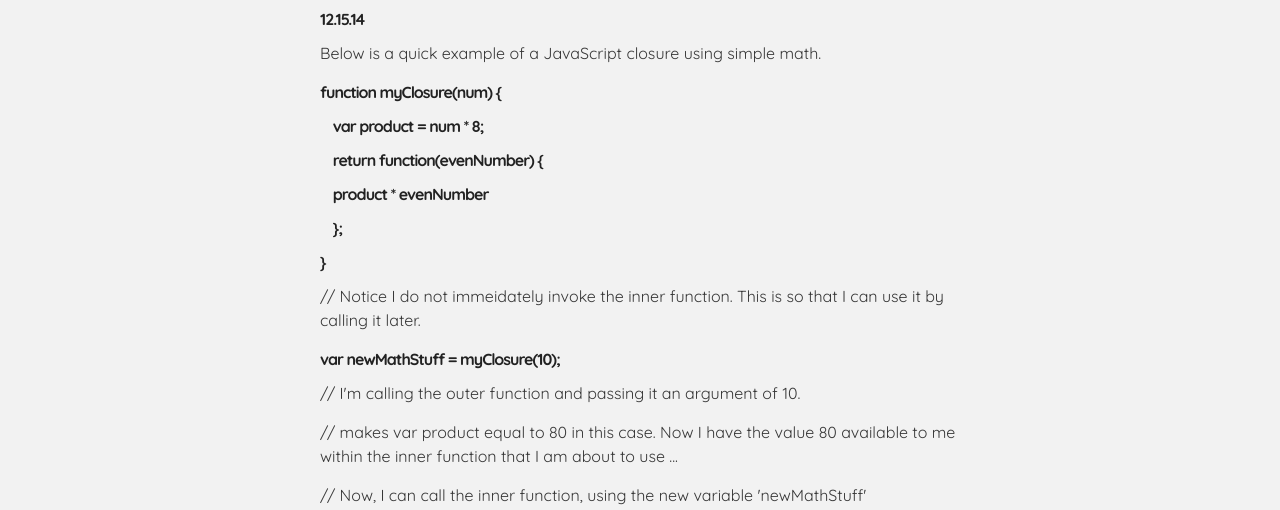
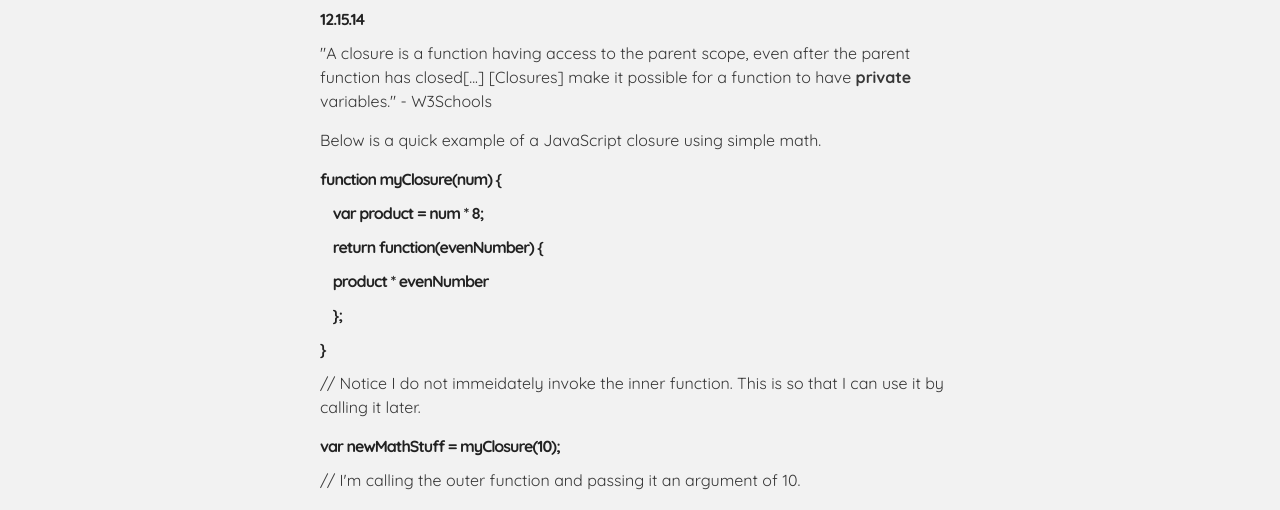
Before and after one commit to seemajune/chunkybacon.chomp-, a plain HTML site: page js-closures.html in a window 1280 px wide. Shown: the part 282-792 px from the top of the page. Drawn offline with Linux system fonts and the light colour scheme; a web font is replaced by a local one.

Commit message:
edits quote from w3schools

```diff
--- a/js-closures.html
+++ b/js-closures.html
@@ -23,6 +23,7 @@
         <h2><a href="js-closures.html"><span class="octicon octicon-link">Closure Encounters...</span></a></h2>
         <h3>12.15.14</h3>
 
+        <p>"A closure is a function having access to the parent scope, even after the parent function has closed[...] [Closures] make it possible for a function to have <strong>private</strong> variables." - W3Schools </p>
         <p>Below is a quick example of a JavaScript closure using simple math.</p>
         <h3>function myClosure(num) {</h3>
           <h3 style="padding-left:2%;">var product = num * 8;</h3>
```
